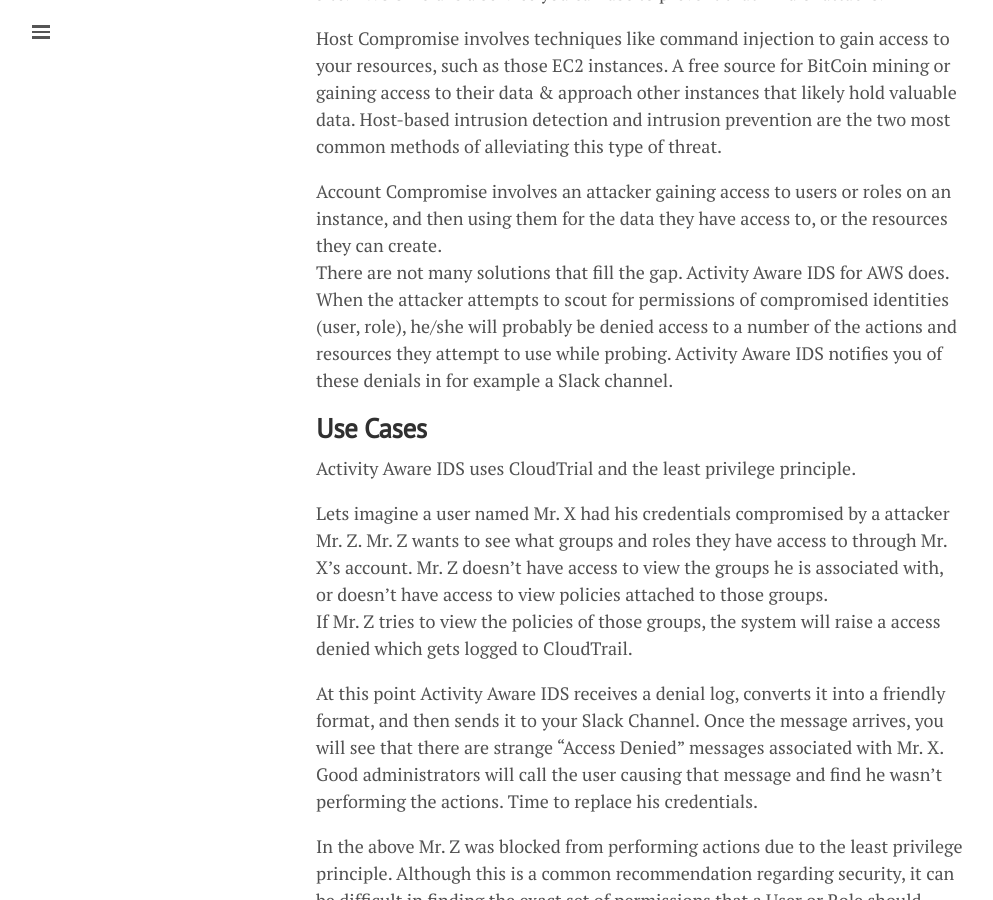
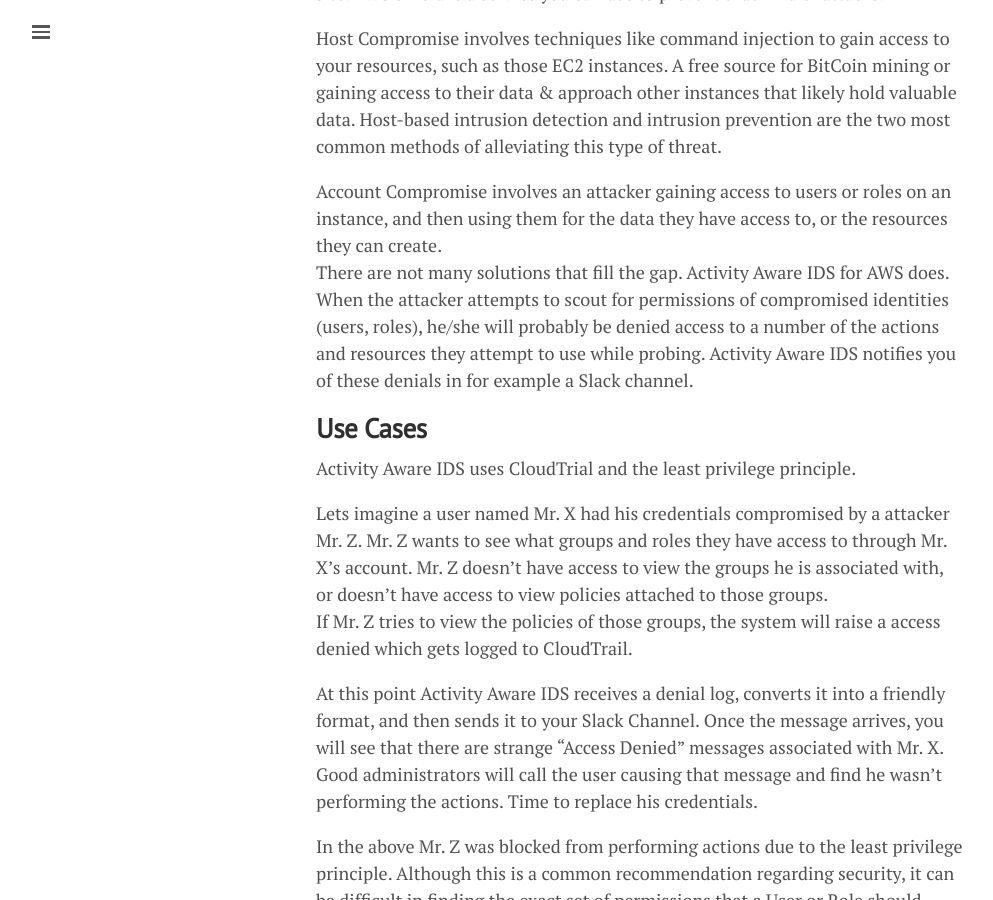
Before and after one commit to lgeurts/lgeurts.github.io, a Jekyll site: the page built from _posts/2021-11-02-activity-aware-ids-for-aws.md, in a window 1280 px wide and 900 px high, scrolled down 1419 px. Shown: the whole window, without its empty margins (0-993 px from the left). Built offline with Jekyll 4.4.1, drawn with Linux system fonts in a browser that asks for light colours; nearby versions of some CDN libraries; comment, search, counter and statistics services are not loaded.

Commit message:
Update 2021-11-02-activity-aware-ids-for-aws.md

```diff
--- a/_posts/2021-11-02-activity-aware-ids-for-aws.md
+++ b/_posts/2021-11-02-activity-aware-ids-for-aws.md
@@ -36,7 +36,7 @@
 
 Account Compromise involves an attacker gaining access to users or roles on an instance, and then using them for the data they have access to, or the resources they can create.
 <br>There are not many solutions that fill the gap. Activity Aware IDS for AWS does.
-When the attacker attempts to scout for permissions of compromised identities (user, role), he/she will probably be denied access to a number of the actions and resources they attempt to use while probing. Activity Aware IDS notifies you of these denials in for example a Slack channel.
+When the attacker attempts to scout for permissions of compromised identities (users, roles), he/she will probably be denied access to a number of the actions and resources they attempt to use while probing. Activity Aware IDS notifies you of these denials in for example a Slack channel.
 
 ## **Use Cases**
 
```
